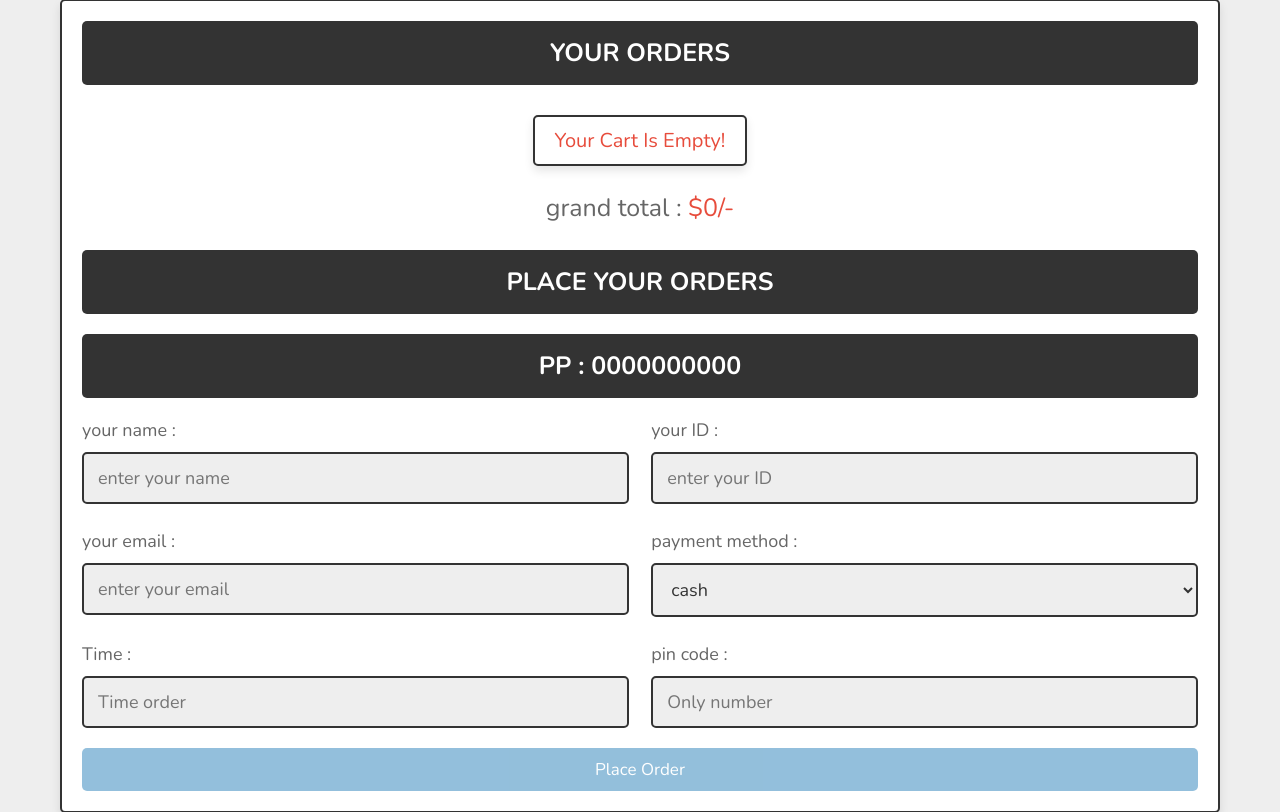
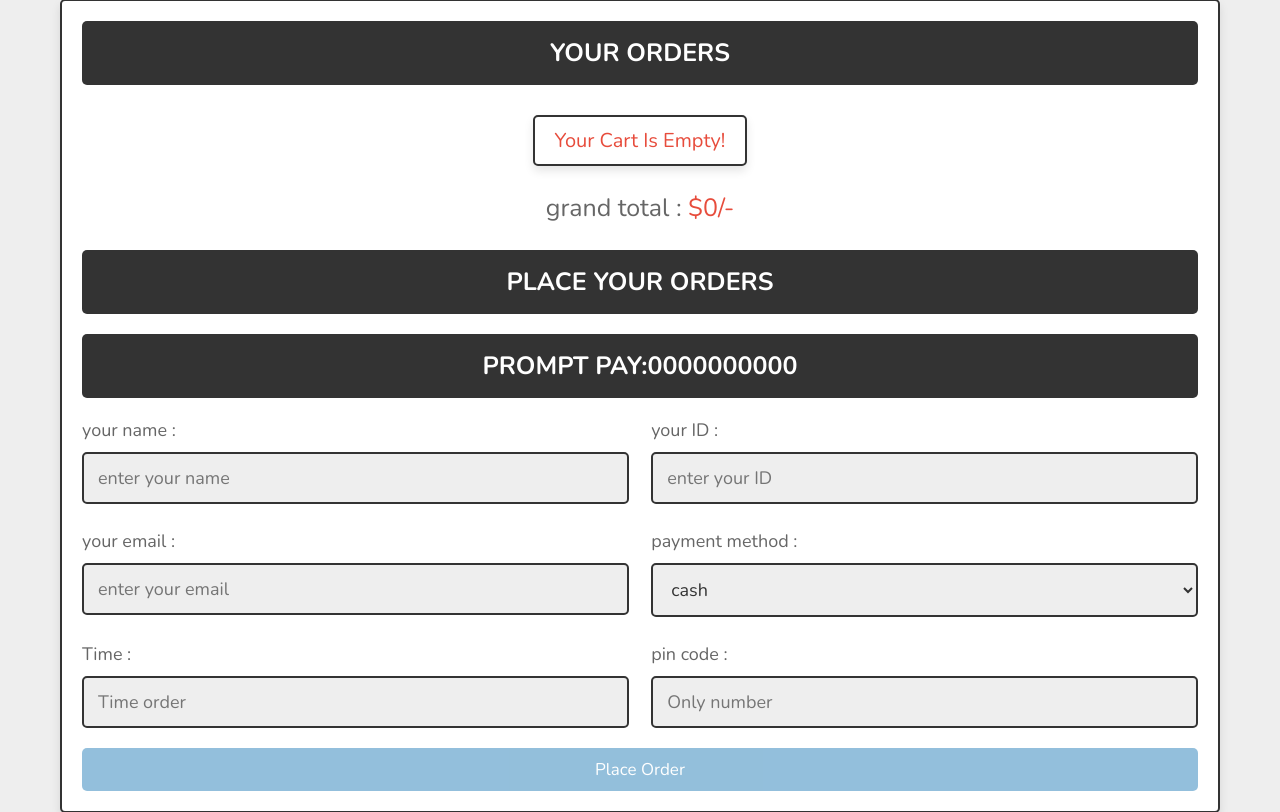
Before and after one commit to Jarmes8x/project, a PHP site: page /checkout.php in a window 1280 px wide. Shown: the part 95-907 px from the top of the page. Run offline with PHP 8.4, Linux system fonts and the light colour scheme; a user stored in the database is signed in; data comes from the database, SQL or seed files in the repository; data that the repository does not hold is empty; some libraries are stand-ins or nearby versions.

Commit message:
Update checkout.php

```diff
--- a/checkout.php
+++ b/checkout.php
@@ -96,7 +96,7 @@ if(isset($_POST['order'])){
       </div>
 
       <h3>place your orders</h3>
-      <h3>PP : 0000000000</h3>
+      <h3>Prompt Pay:0000000000</h3>
 
       <div class="flex">
          <div class="inputBox">
```
